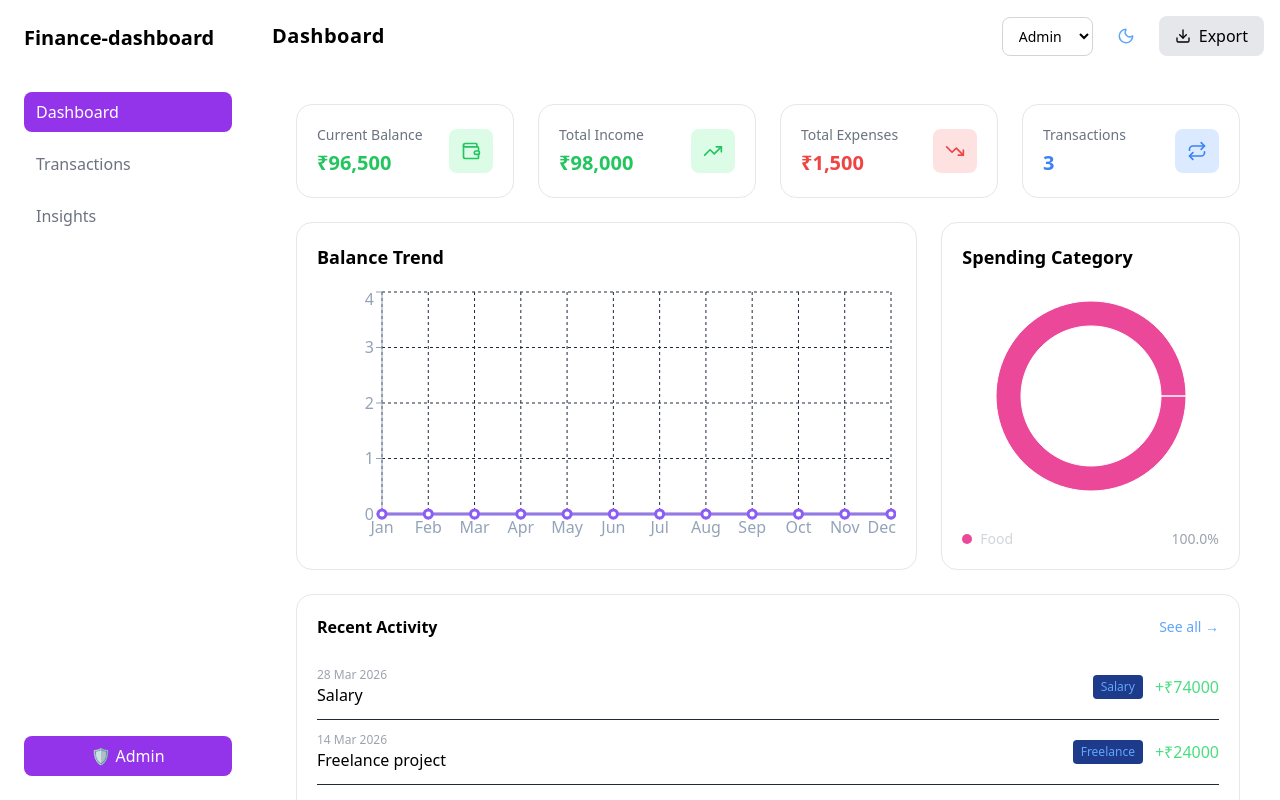
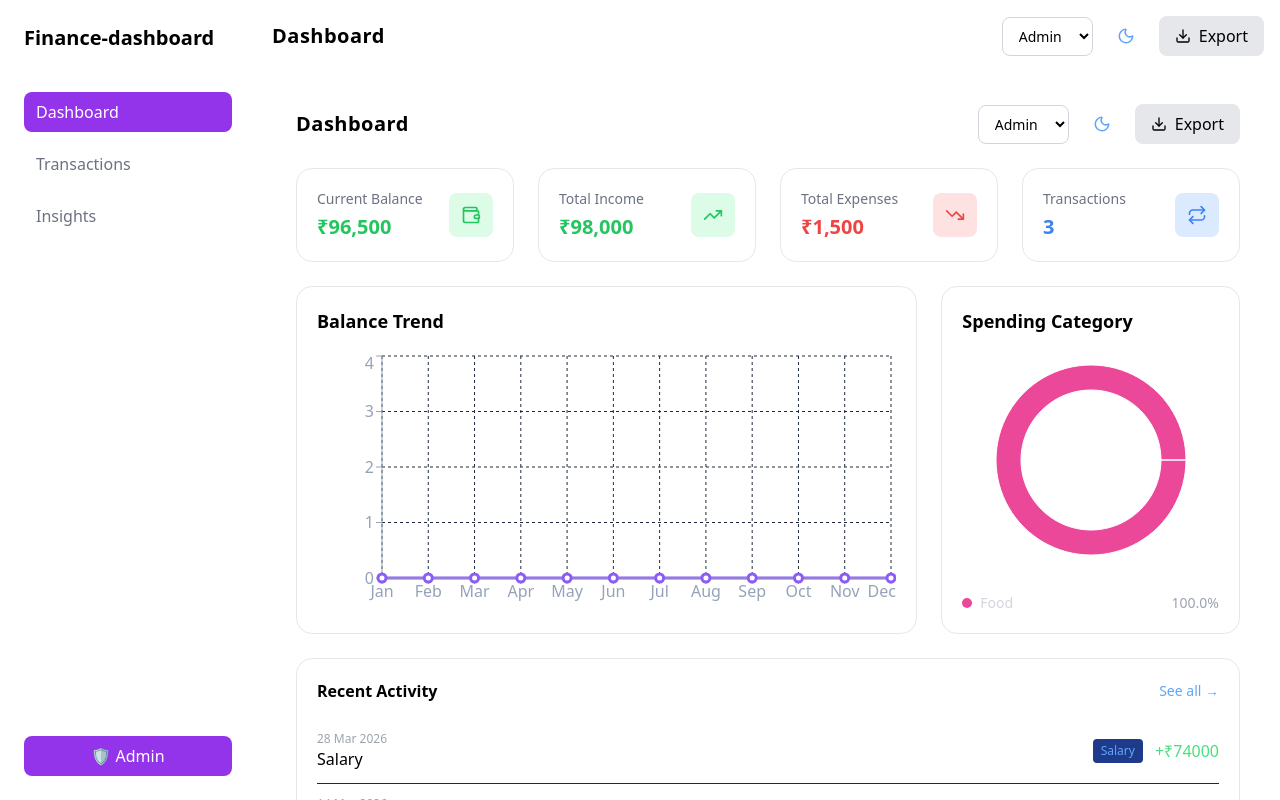
Before and after one commit to vinay7376/finance-dashboard, a React (Vite) app: page / in a window 1280 px wide. Shown: the top 800 px of the page. Built offline with nearby package versions, Linux system fonts and the light colour scheme.

Commit message:
Update Dashboard.jsx

```diff
--- a/src/pages/Dashboard.jsx
+++ b/src/pages/Dashboard.jsx
@@ -1,3 +1,4 @@
+import Topbar from "../components/layout/Topbar";
 import MetricCards from "../components/dashboard/MetricCards";
 import TrendChart from "../components/dashboard/TrendChart";
 import CategoryChart from "../components/dashboard/CategoryChart";
@@ -20,6 +21,9 @@ export default function Dashboard() {
 return (
 <div className="p-6 max-w-7xl mx-auto space-y-6">
 
+{/* TOPBAR */}
+  <Topbar />
+
   {/* METRICS */}
   <MetricCards
     balance={balance}
@@ -31,10 +35,12 @@ export default function Dashboard() {
   {/* CHART SECTION */}
   <div className="grid grid-cols-1 lg:grid-cols-3 gap-6 items-stretch">
 
+    {/* BIG CHART */}
     <div className="lg:col-span-2">
       <TrendChart transactions={transactions} />
     </div>
 
+    {/* DONUT */}
     <div className="h-full">
       <CategoryChart transactions={transactions} />
     </div>
@@ -45,5 +51,6 @@ export default function Dashboard() {
   <RecentTransactions />
 
 </div>
+
 );
 }
```
Lines whose indentation alone changed are shown as unchanged.
